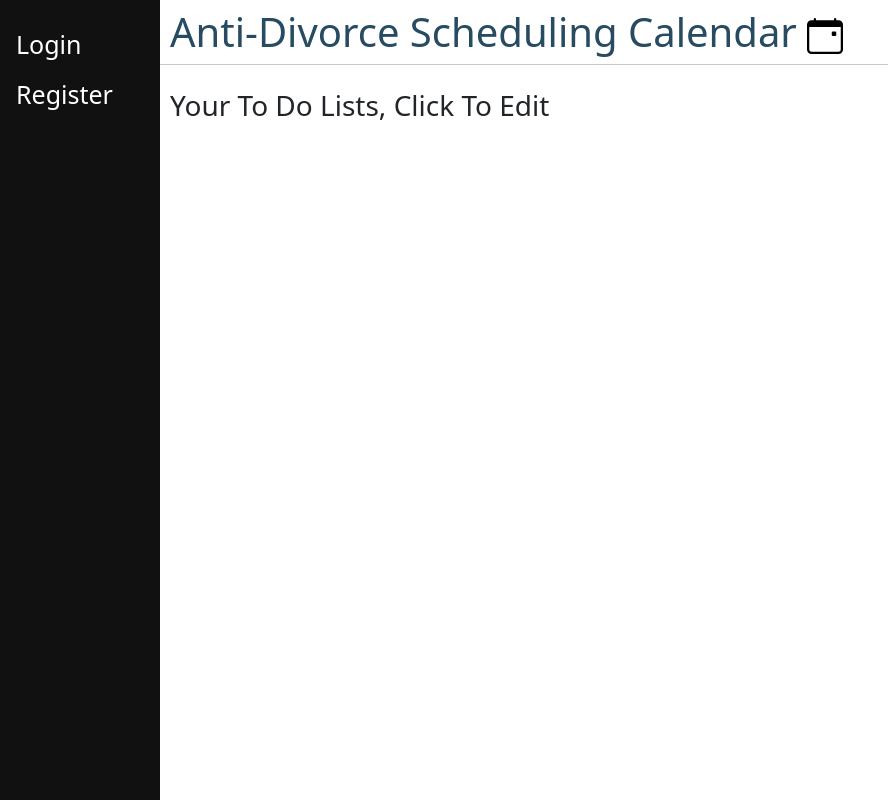
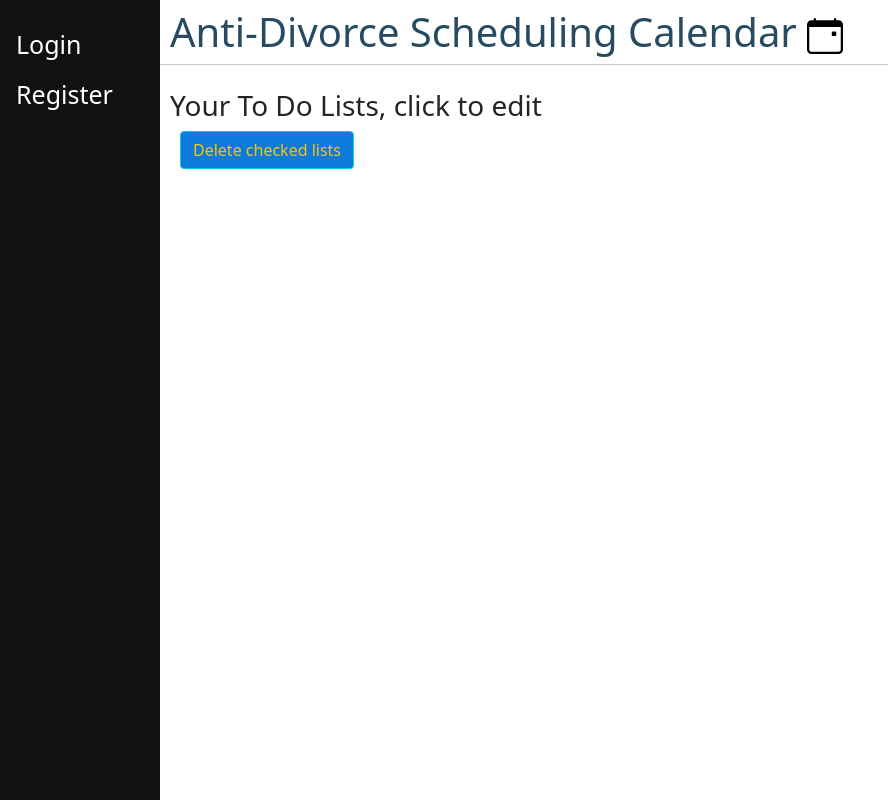
Before and after one commit to rwheel/CalendarApp, a Django app: template calendarproject/main/templates/main/view.html in a window 1280 px wide. Shown: the whole page, without its empty margins (0-888 px from the left). Run offline with Django 3.2, Linux system fonts and the light colour scheme; the template is opened without the code that fills it, so the values that code supplies are empty; some libraries are stand-ins or nearby versions.

Commit message:
last changes

```diff
--- a/calendarproject/main/templates/main/view.html
+++ b/calendarproject/main/templates/main/view.html
@@ -5,8 +5,22 @@
 {% endblock %}
 
 {% block content %}
-	<h3>Your To Do Lists, Click To Edit</h3>
+
+
+	<h3>Your To Do Lists, click to edit</h3>
+<form method="post" action="#">
+     {% csrf_token %}
     {% for td in user.todolist.all %}
-        <p><a style="font-size:20px;"href="/{{ td.id }}">{{ td.name }}</a></p>
+        {% if not delete %}
+              <div class = "input-group mb-3">
+                <p><a  style="margin-right: 10px" href="/{{ td.id }}">{{ td.name }}</a><input style="height: 15px; width: 15px" type="checkbox", value="clicked", name="c{{ item.id }}"></p>
+            </div>
+        {% endif %}
     {% endfor %}
+      <div class = "input-group mb-3">
+          <button type="submit", name="delete", id="delete" value="{{user.id}}" class = "btn btn-info left" style="outline: none; color: #FFC20A; box-shadow: 0 0 0 0; margin-left: 10px; background-color:#0C7BDC;">Delete checked lists</button>
+    </div>
+</form>
+
+
 {% endblock %}
```
Also changed, not shown: calendarproject/main/views.py (+6 -2 lines).
